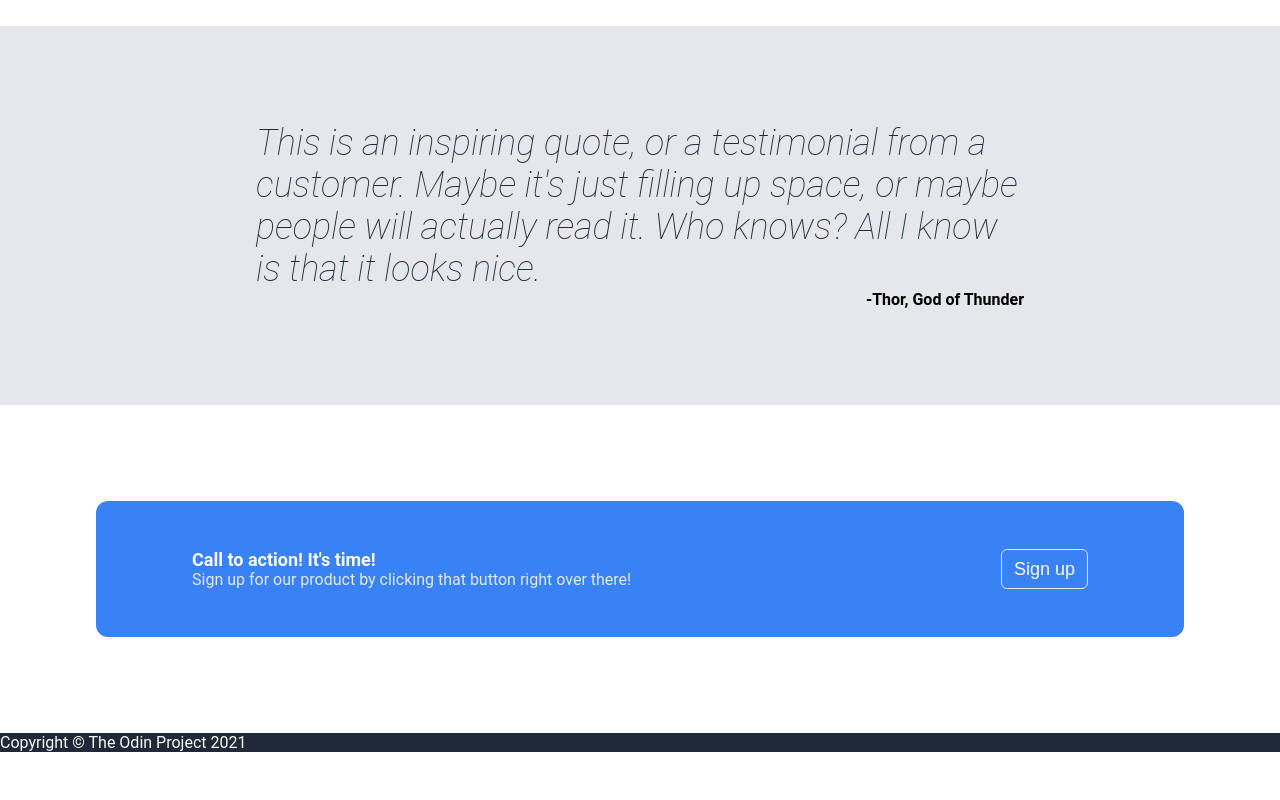
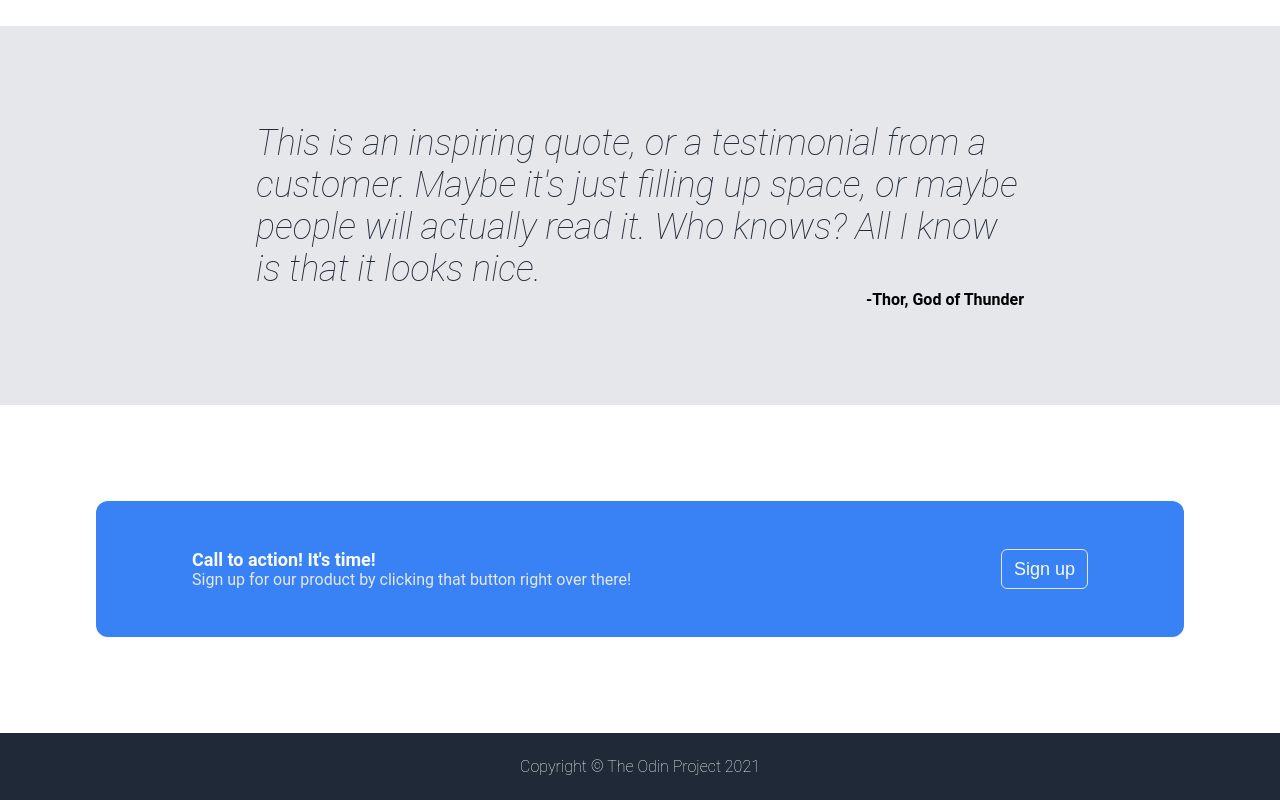
Before and after one commit to neumannal/odin-landing-page, a plain HTML site: page index.html in a window 1280 px wide. Shown: the part 906-1706 px from the top of the page. Before the commit the page ends 1658 px from the top, so only its background shows below. Drawn offline with Linux system fonts and the light colour scheme.

Commit message:
style: arrange footer

```diff
--- a/style.css
+++ b/style.css
@@ -156,6 +156,9 @@ a {
 }
 
 .footer {
+    padding: 24px;
     background-color: #1f2937;
     color: #f9faf8;
+    text-align: center;
+    font-weight: lighter;
 }
```
